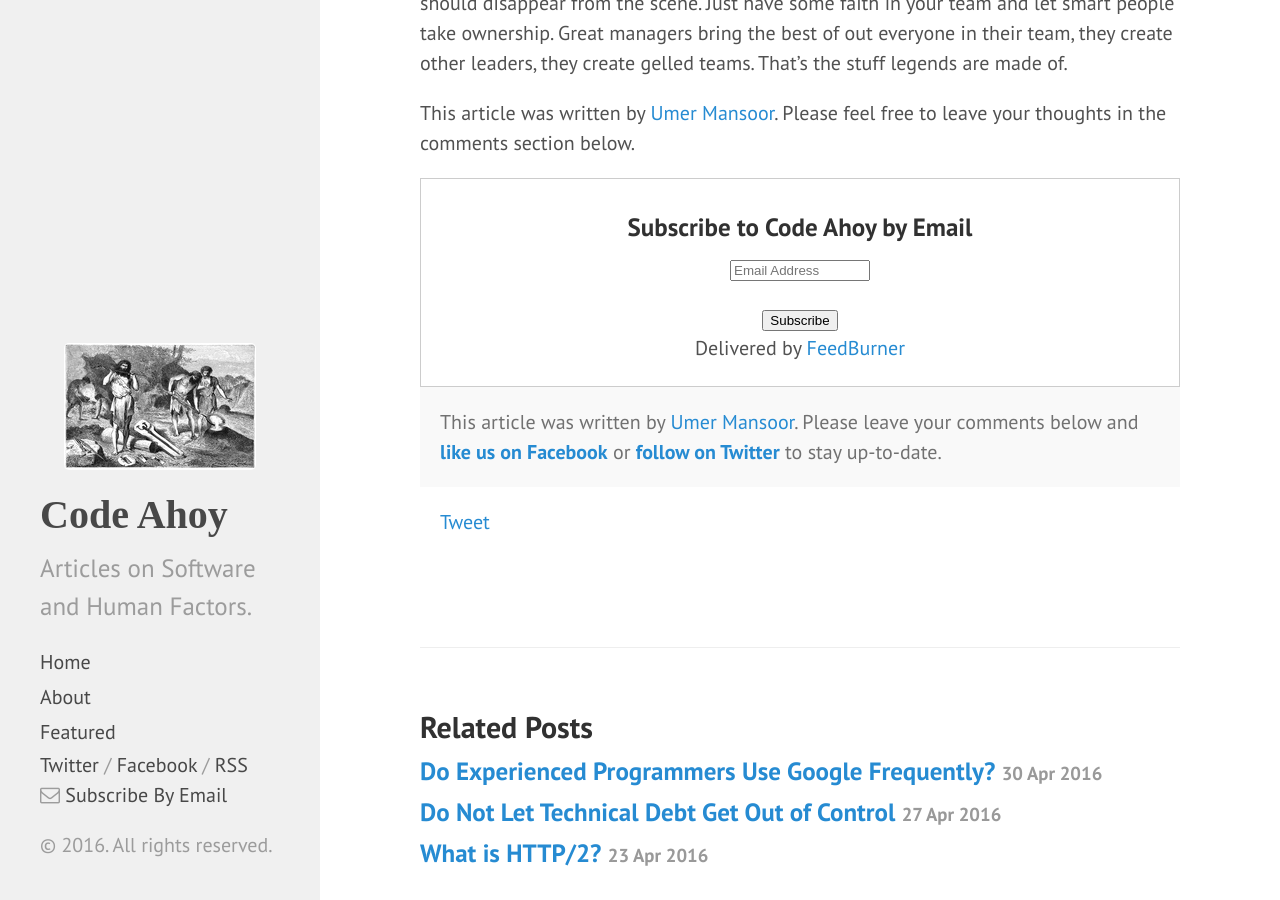
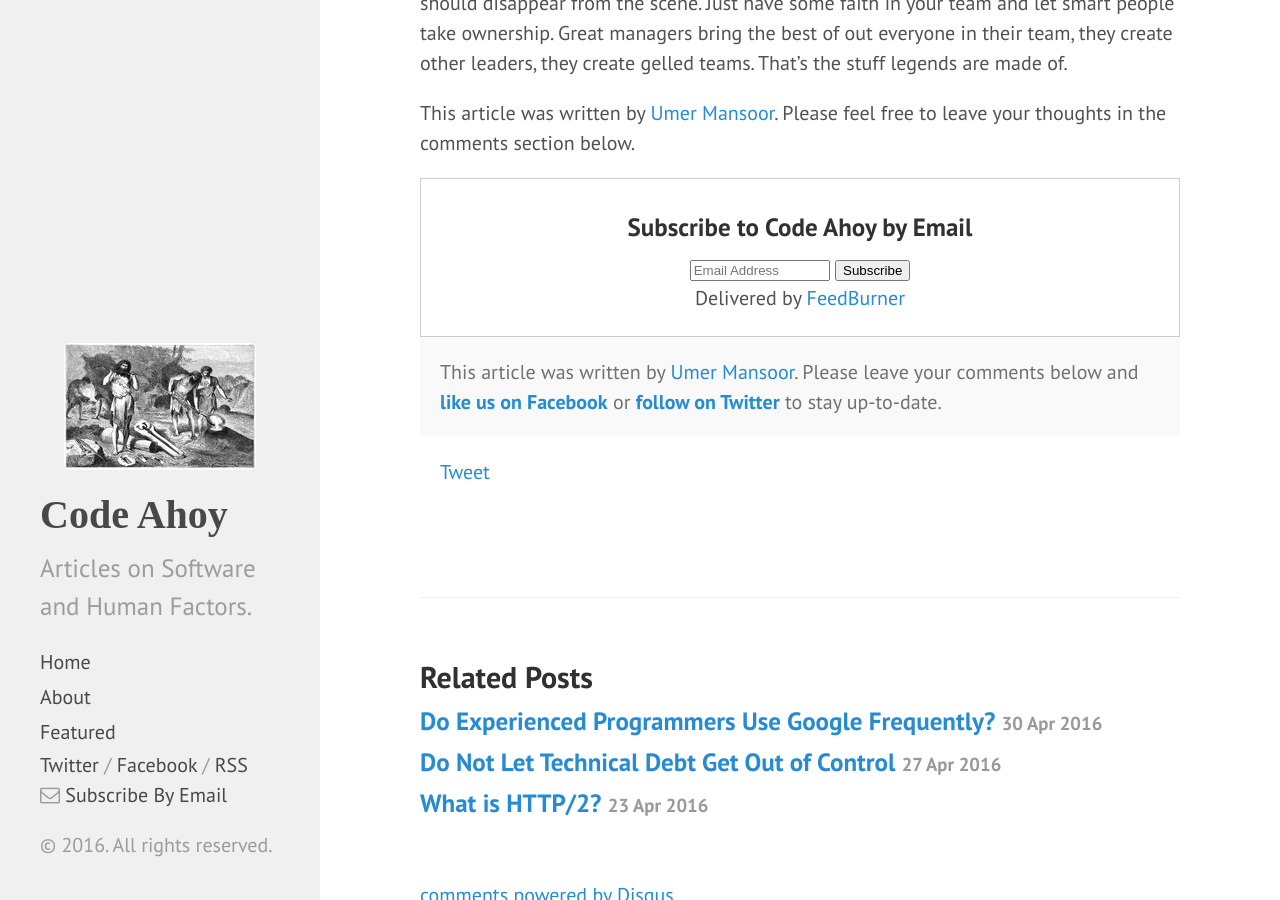
Before and after one commit to talk2viren/umermansoor.github.io, a Jekyll site: the page built from _posts/2016-04-12-let-them-own-it.md, in a window 1280 px wide and 900 px high, scrolled down 1484 px. Built offline with Jekyll 4.4.1, drawn with Linux system fonts in a browser that asks for light colours; nearby versions of some CDN libraries; a script that is not in the unit is left out; comment, search, counter and statistics services are not loaded.

Commit message:
Update post.html

```diff
--- a/_layouts/post.html
+++ b/_layouts/post.html
@@ -8,7 +8,7 @@
   {{ content }}
 
     <form style="border:1px solid #ccc;padding:3px;text-align:center;" action="https://feedburner.google.com/fb/a/mailverify" method="post" target="popupwindow" onsubmit="window.open('https://feedburner.google.com/fb/a/mailverify?uri=CodeAhoy', 'popupwindow', 'scrollbars=yes,width=550,height=520');return true">
-      <h3>Subscribe to Code Ahoy by Email</h3><p><input type="text" style="width:140px" name="email" placeholder="Email Address"/></p>
+      <h3>Subscribe to Code Ahoy by Email</h3><input type="text" style="width:140px" name="email" placeholder="Email Address"/>
       <input type="hidden" value="CodeAhoy" name="uri"/><input type="hidden" name="loc" value="en_US"/>
       <input type="submit" value="Subscribe" />
       <p>Delivered by <a href="https://feedburner.google.com" target="_blank">FeedBurner</a></p>
```
